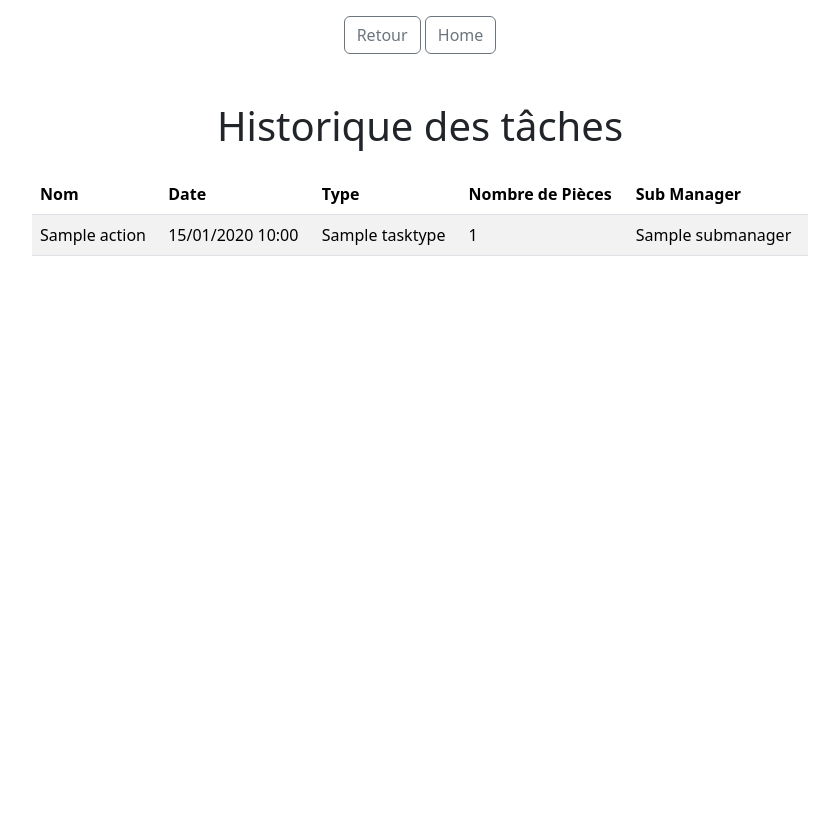
After one commit to MelodyDuplaix/tasks_manager_django, a Django app: page /history/1 in a window 1280 px wide. The commit adds this page. Shown: the whole page, without its empty margins (220-1059 px from the left). Run offline with Django 5.2, Linux system fonts and the light colour scheme; tables that the repository leaves empty hold one stand-in row (values such as "Sample post").

Commit message:
Ajout d'une page d'historique d'un manager

```diff
--- a/manager/manager/urls.py
+++ b/manager/manager/urls.py
@@ -28,4 +28,5 @@ urlpatterns = [
     path('action/<int:task_id>', views.task_action, name='task_action'),
     path('reward/<int:reward_id>', views.reward_action, name='reward_action'),
     path('options/<int:submanager_id>', views.sub_manager_option, name='sub_manager_options'),
+    path('history/<int:submanager_id>', views.history, name='history'),
 ]
--- /dev/null
+++ b/manager/tasks/templates/tasks/history.html
@@ -0,0 +1,39 @@
+{% extends "tasks/base.html" %}
+
+{% block title %}
+  Task Manager - History
+{% endblock %}
+
+{% block content %}
+<div class="mt-3 d-flex justify-content-center vh-100">
+  <div class="container" style="max-width: 800px; margin-left: auto; margin-right: auto;">
+    <p class="text-center">
+        <a href="{% url 'submanager_page' submanager.id %}" class="btn btn-outline-secondary">Retour</a>
+        <a href="{% url 'home' %}" class="btn btn-outline-secondary">Home</a>
+    </p>
+    <h1 class="text-center mt-5">Historique des tâches</h1>
+    <table class="table table-striped mt-4">
+      <thead>
+        <tr>
+          <th scope="col">Nom</th>
+          <th scope="col">Date</th>
+          <th scope="col">Type</th>
+          <th scope="col">Nombre de Pièces</th>
+          <th scope="col">Sub Manager</th>
+        </tr>
+      </thead>
+      <tbody>
+        {% for action in history %}
+        <tr>
+          <td>{{ action.name }}</td>
+          <td>{{ action.date|date:"d/m/Y H:i" }}</td>
+          <td>{{ action.type|default:"" }}</td>
+          <td>{{ action.coins_number }}</td>
+          <td>{{ action.sub_manager }}</td>
+        </tr>
+        {% endfor %}
+      </tbody>
+    </table>
+  </div>
+</div>
+{% endblock %}
--- a/manager/tasks/templates/tasks/submanager_page.html
+++ b/manager/tasks/templates/tasks/submanager_page.html
@@ -65,7 +65,8 @@
       </ul>
     </div>
      <div class="d-flex justify-content-center mt-5 align-items-center">
-      <a href="{% url 'sub_manager_options' submanager.id %}" class="btn btn-secondary align-self-center">Options du manager</a>
+      <a href="{% url 'sub_manager_options' submanager.id %}" class="btn btn-secondary align-self-center me-2">Options du manager</a>
+      <a href="{% url 'history' submanager.id %}" class="btn btn-secondary align-self-center ms-2">Historique du manager</a>
      </div>
   </div>
 </div>
--- a/manager/tasks/views.py
+++ b/manager/tasks/views.py
@@ -18,7 +18,7 @@ def options(request):
         HttpResponse: The rendered options page with a list of sub-managers.
     """
     submanagers = SubManager.objects.all()
-    return render(request, 'tasks/options.html', {'submanagers': submanagers})
+    return render(request, 'tasks/home.html', {'submanagers': submanagers})
 
 def update_submanager(request, submanager_id):
     """
@@ -143,5 +143,30 @@ def reward_action(request, reward_id):
     return redirect('submanager_page', submanager_id=reward.sub_manager.id)
 
 def sub_manager_option(request, submanager_id):
+    """
+    Display the page for managing a specific sub-manager with its options.
+
+    Args:
+        request: The HTTP request object.
+        submanager_id: The ID of the SubManager to be displayed.
+
+    Returns:
+        HttpResponse: The rendered sub-manager options page with its options.
+    """
     submanager = SubManager.objects.get(id=submanager_id)
     return render(request, 'tasks/sub_manager_options.html', {'submanager': submanager})
+
+def history(request, submanager_id):
+    """
+    Display the page with the history of actions for the given sub-manager.
+
+    Args:
+        request: The HTTP request object.
+        submanager_id: The ID of the SubManager to be displayed.
+
+    Returns:
+        HttpResponse: The rendered history page with the list of actions.
+    """
+    submanager = SubManager.objects.get(id=submanager_id)
+    history = Action.objects.all().filter(sub_manager=submanager).order_by('-date')
+    return render(request, 'tasks/history.html', {'submanager': submanager, 'history': history})
```
Also changed, not shown: manager/tasks/templates/tasks/home.html (renamed from manager/tasks/templates/tasks/options.html).
